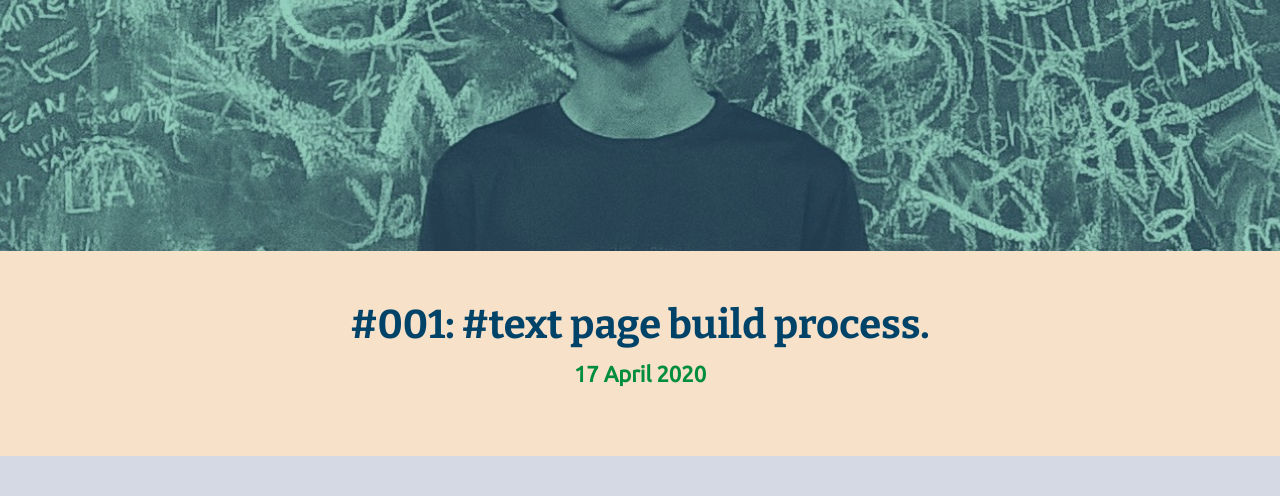
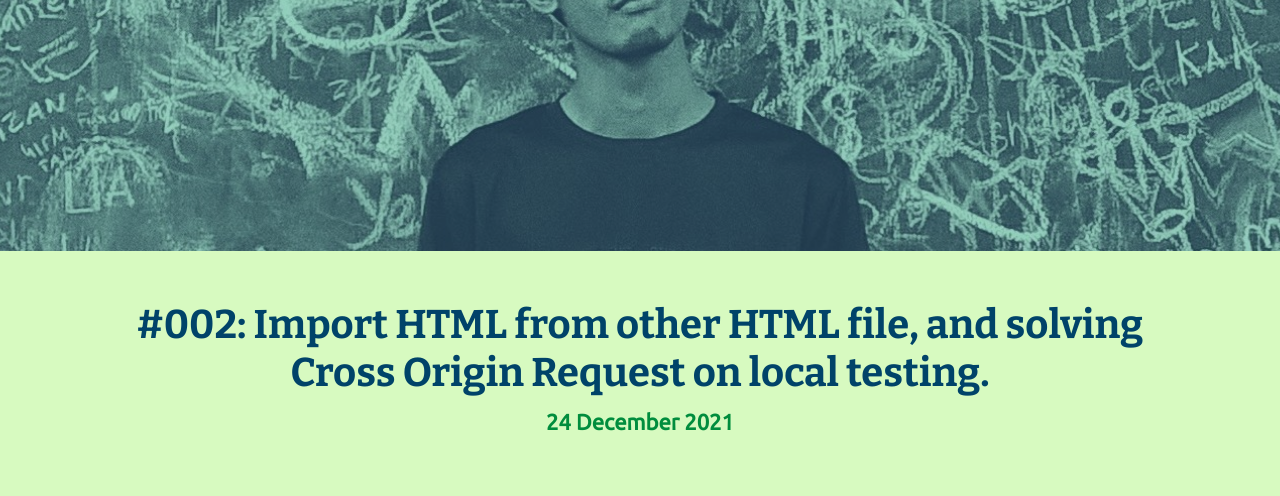
Before and after one commit to hilmihisham/hilmihisham.github.io, a plain HTML site: page blog-index.html in a window 1280 px wide. Shown: the part 549-1045 px from the top of the page. Drawn offline with nearby package versions, Linux system fonts and the light colour scheme.

Commit message:
update md css for blog, add post 002

```diff
--- a/blog-index.html
+++ b/blog-index.html
@@ -97,10 +97,17 @@
 
         <!--
             blog1: mask rgba-orange-light
-            blog2: mask rgba-cyan-light
-            blog3: mask rgba-green-light
+            blog2: mask rgba-green-light
+            blog3: mask rgba-cyan-light
             blog4: mask rgba-red-light
         -->
+
+        <section class="sectionblog2 sectionblogpost">
+            <div class="container text-center">
+                <a href="blog-pages/002-import-html.html" ><h1 class="textblog">#002: Import HTML from other HTML file, and solving Cross Origin Request on local testing.</h1></a>
+                <p class="blogdate">24 December 2021</p>
+            </div>
+        </section>
 
         <section class="sectionblog1 sectionblogpost">
             <div class="container text-center">
--- a/css/styles-blog.css
+++ b/css/styles-blog.css
@@ -21,7 +21,7 @@
     background: #f7e1c8;
 }
 .sectionblog2 {
-    background: #b2cee3;
+    background: #d7fac0;
 }
 .sectionblog3 {
     background: #6fc7bc;
```
Also changed, not shown: blog-pages/001-blog-build.html (+7 -7 lines).
